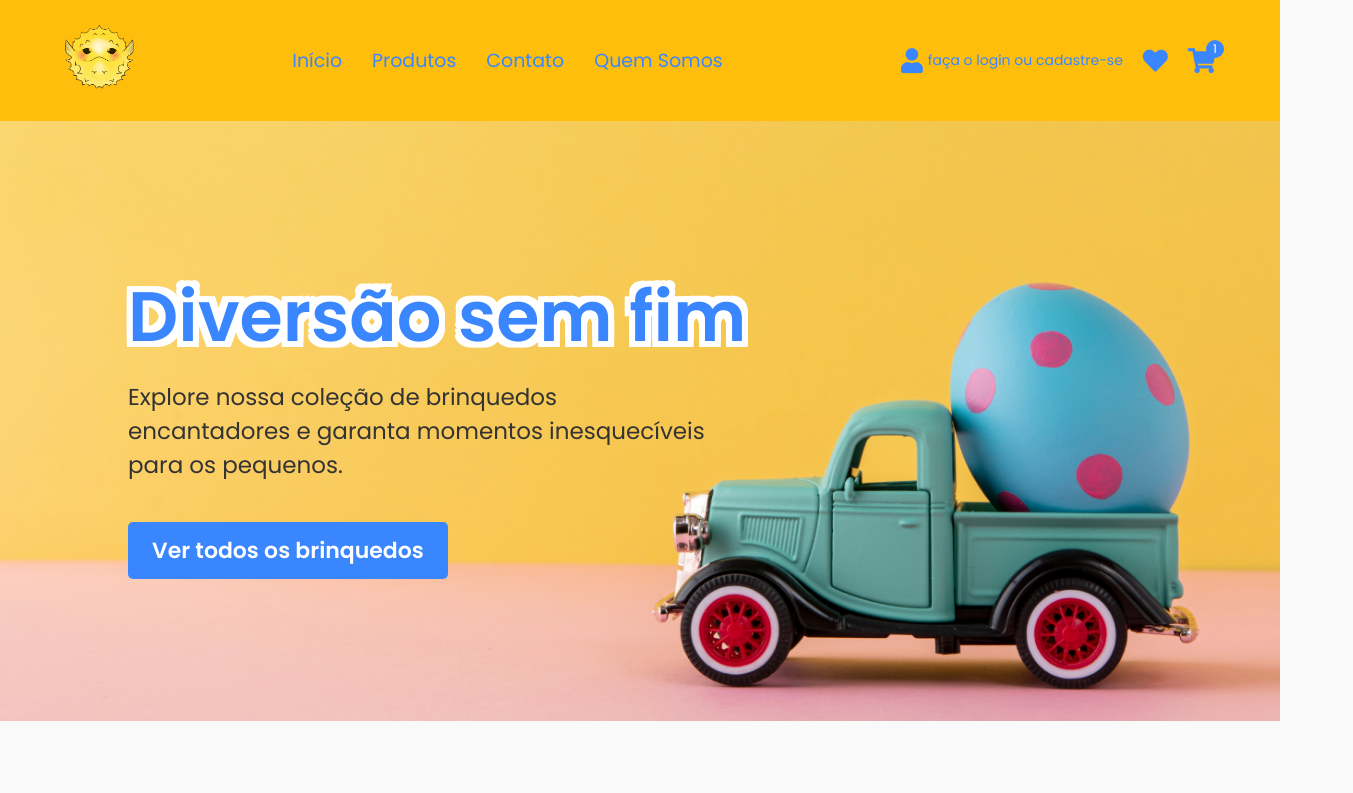
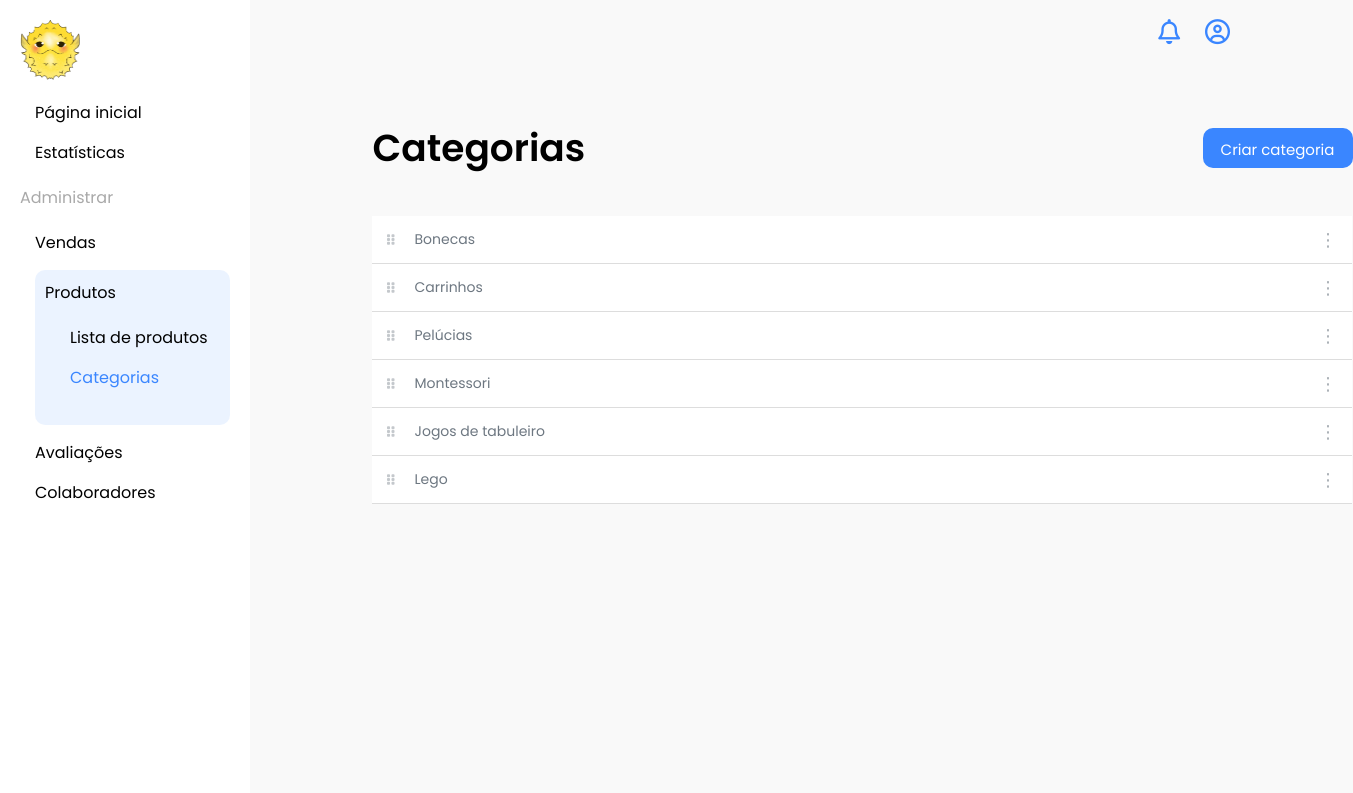
Before and after one commit to giualciati/MareBrincadeiras, an Angular app: page /category in a window 1280 px wide. Before the commit this address led to /. Shown: the top 793 px of the page, 1353 px wide, since content can reach past the window. Built offline with nearby package versions, Linux system fonts and the light colour scheme.

Commit message:
Atualizando route path de categorias

```diff
--- a/src/app/app.routes.ts
+++ b/src/app/app.routes.ts
@@ -19,5 +19,6 @@ export const routes: Routes = [
   { path: "about", component: AboutUsComponent },
   { path: "privacy", component: PrivacyPolicyComponent },
   { path: "terms", component: TermsOfUseComponent },
+  { path: "category", component: CategoryManagementComponent },
   { path: "**", redirectTo: "" },
 ];
--- a/src/app/components/sidebar-management/sidebar-management.component.html
+++ b/src/app/components/sidebar-management/sidebar-management.component.html
@@ -22,7 +22,7 @@
       <a routerLink="/produtos" routerLinkActive="active">Lista de produtos</a>
     </li>
     <li>
-      <a routerLink="/categorias" routerLinkActive="active">Categorias</a>
+      <a routerLink="/category" routerLinkActive="active">Categorias</a>
     </li>
   </ul>
 </li>
```
